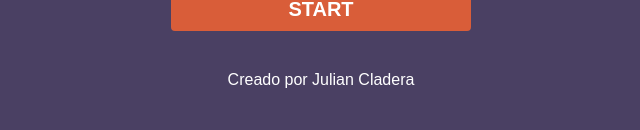
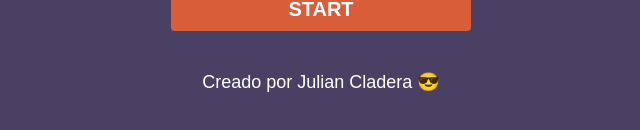
Before and after one commit to claajulian/Juego-Ahorcado, a plain HTML site: page index.html in a window 1280 px wide. Shown: the part 158-288 px from the top of the page, without its empty margins (319-959 px from the left). Drawn offline with Linux system fonts and the light colour scheme; a web font is replaced by a local one.

Commit message:
Se modifica html

```diff
--- a/css/style.css
+++ b/css/style.css
@@ -59,7 +59,7 @@ body {
 #foot {
     font-family: 'K26ScribbleScrawl', sans-serif;
     margin-top: 40px;
-    git font-size: 18px;
+    font-size: 18px;
 
 
 }
--- a/index.html
+++ b/index.html
@@ -23,7 +23,7 @@
 
 
 
-    <footer id="foot">Creado por Julian Cladera</footer>
+    <footer id="foot">Creado por Julian Cladera 😎</footer>
 
 
 
```
